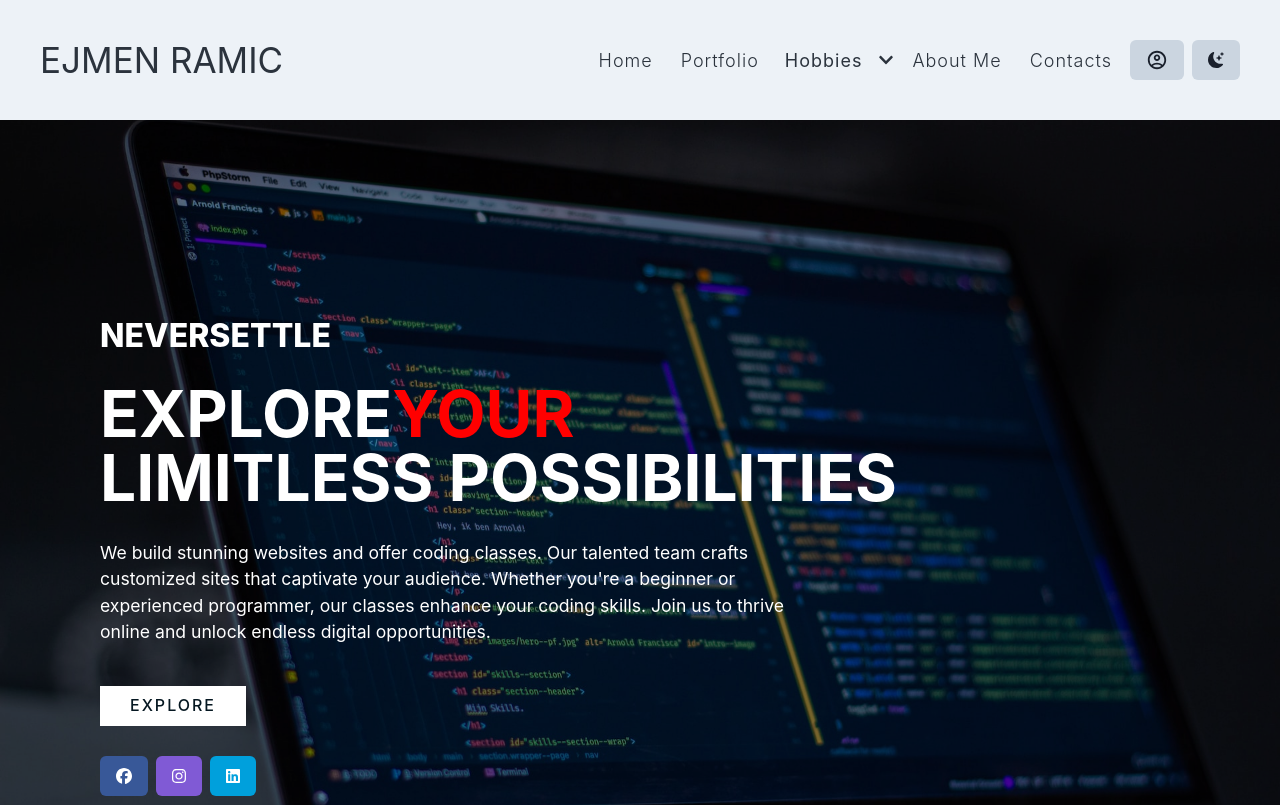
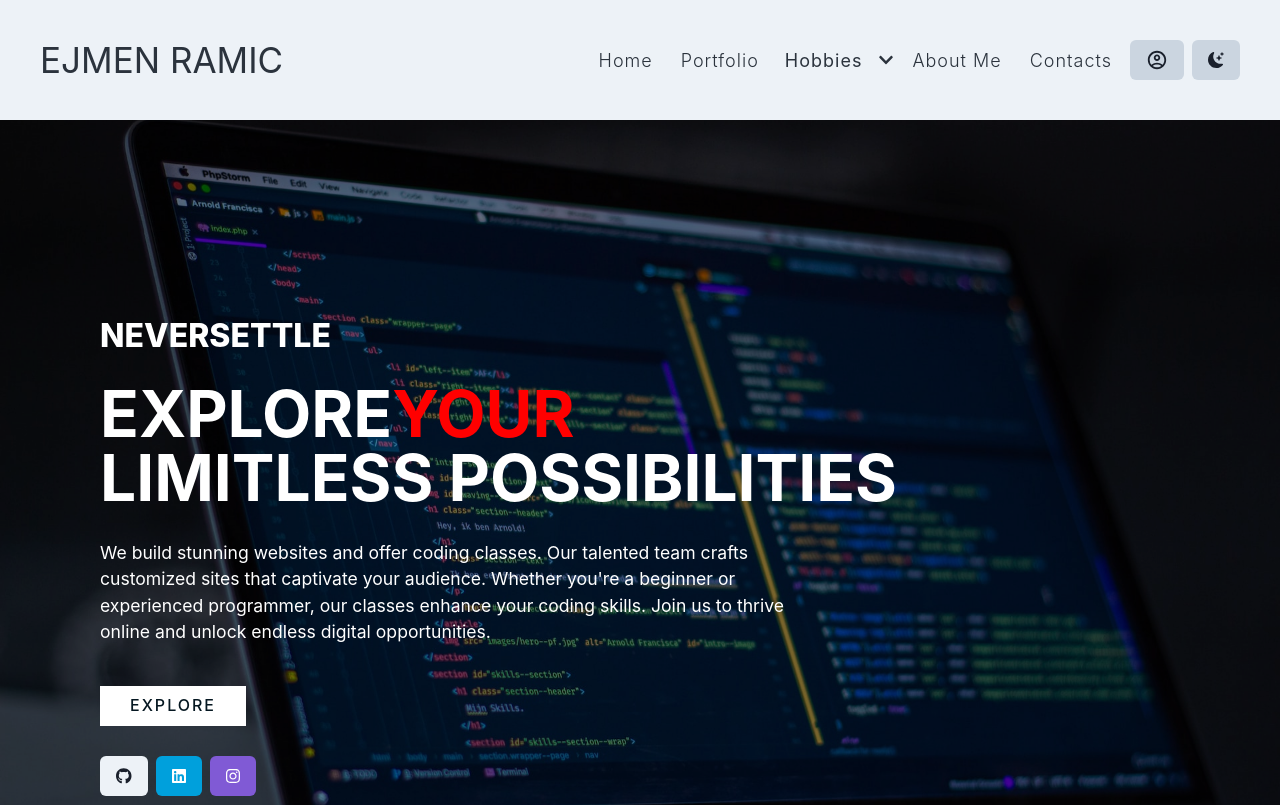
Before and after one commit to Ejmen-Ramic/my-website, a React (Create React App) app: page / in a window 1280 px wide. Shown: the top 805 px of the page. Built offline with nearby package versions, Linux system fonts and the light colour scheme.

Commit message:
Small changes

```diff
--- a/public/index.html
+++ b/public/index.html
@@ -24,7 +24,7 @@
       work correctly both with client-side routing and a non-root public URL.
       Learn how to configure a non-root public URL by running `npm run build`.
     -->
-    <title>WebXArkitect</title>
+    <title>Ejmen Ramic</title>
   </head>
   <body>
     <noscript>You need to enable JavaScript to run this app.</noscript>
--- a/src/components/Footer/Footer.tsx
+++ b/src/components/Footer/Footer.tsx
@@ -80,6 +80,7 @@ const ListHeader = ({ children }: { children: ReactNode }) => {
 }
 
 const Footer = () => {
+  const year = new Date().getFullYear()
   return (
     <Box
       bg={useColorModeValue("gray.100", "#2b333d")}
@@ -131,7 +132,9 @@ const Footer = () => {
                 </Box>
               </Link>
             </Text>
-            <Text fontSize={"sm"}>© 2024 EjmenRamic. All rights reserved</Text>
+            <Text fontSize={"sm"}>
+              © {year} EjmenRamic. All rights reserved
+            </Text>
             <Stack direction={"row"} spacing={6}>
               <SocialButton
                 label={"GitHub"}
--- a/src/pages/Home/Welcome/WelcomePart.tsx
+++ b/src/pages/Home/Welcome/WelcomePart.tsx
@@ -9,7 +9,7 @@ import {
   Text,
 } from "@chakra-ui/react"
 import {
-  faFacebook,
+  faGithub,
   faInstagram,
   faLinkedin,
 } from "@fortawesome/free-brands-svg-icons"
@@ -116,25 +116,13 @@ const Welcome = () => {
           </a>
         </Tooltip>
         <HStack>
-          <Tooltip label="Facebook">
-            <a href="https://www.facebook.com/profile.php?id=100092716802936">
+          <Tooltip label="GitHub">
+            <a href="https://github.com/Ejmen-Ramic/">
               <Button
                 _hover={{ transform: "translateY(-10px)" }}
                 transition={"0.2s"}
-                colorScheme={"facebook"}
               >
-                <FontAwesomeIcon icon={faFacebook} />
-              </Button>
-            </a>
-          </Tooltip>
-          <Tooltip label="Twitter">
-            <a href="https://www.twitter.com">
-              <Button
-                _hover={{ transform: "translateY(-10px)" }}
-                transition={"0.2s"}
-                colorScheme={"purple"}
-              >
-                <FontAwesomeIcon icon={faInstagram} />
+                <FontAwesomeIcon icon={faGithub} />
               </Button>
             </a>
           </Tooltip>
@@ -149,6 +137,17 @@ const Welcome = () => {
               </Button>
             </a>
           </Tooltip>
+          <Tooltip label="Instagram">
+            <a href="https://www.instagram.com/ejmenramic/">
+              <Button
+                _hover={{ transform: "translateY(-10px)" }}
+                transition={"0.2s"}
+                colorScheme={"purple"}
+              >
+                <FontAwesomeIcon icon={faInstagram} />
+              </Button>
+            </a>
+          </Tooltip>
         </HStack>
       </VStack>
     </Box>
```
